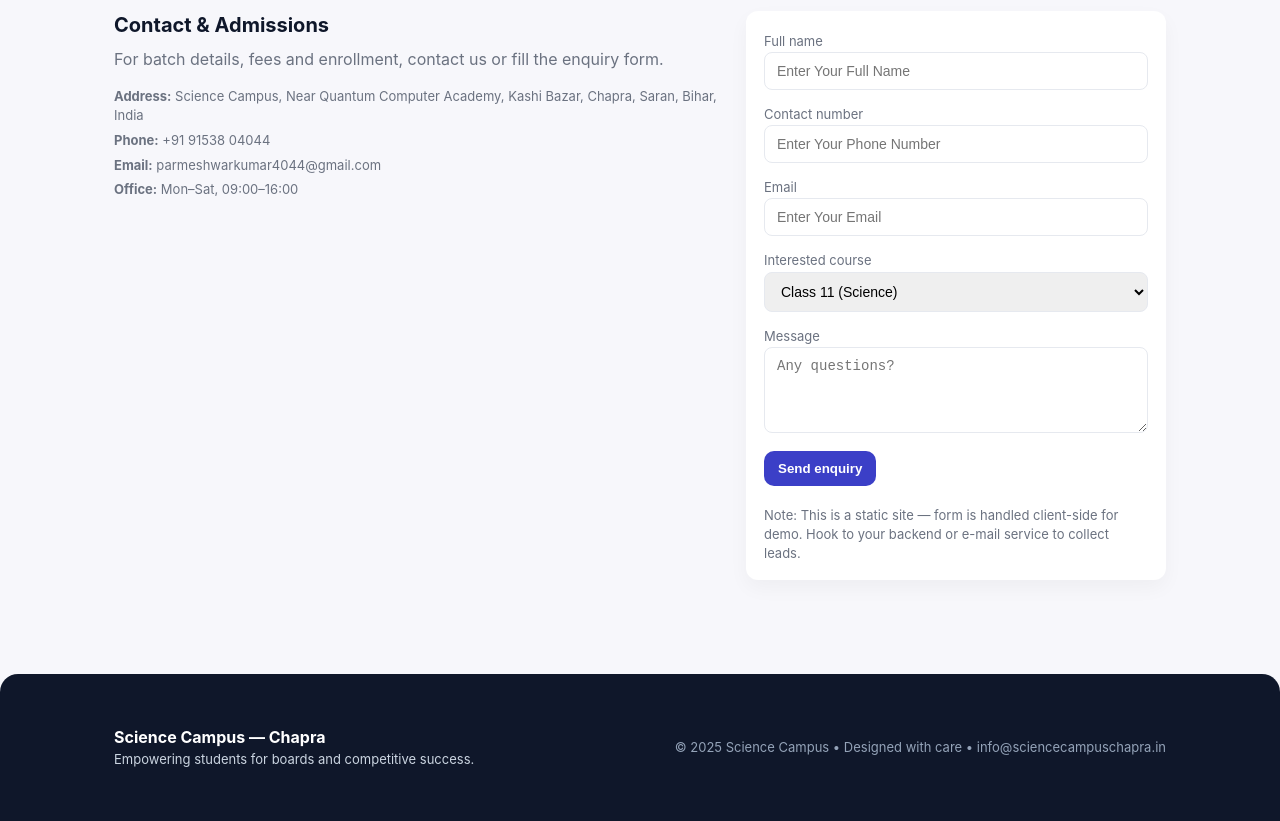
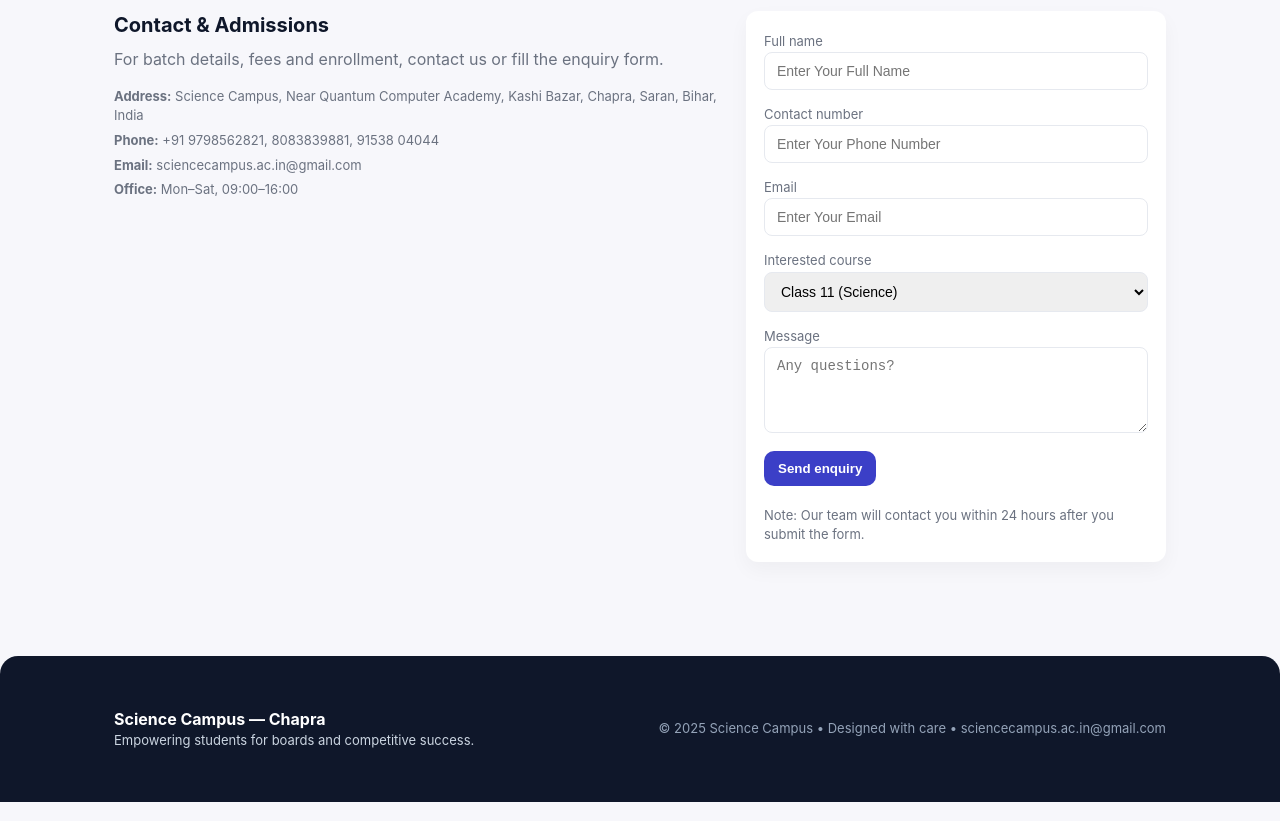
Before and after one commit to parmeshwar-01/science-campus, a plain HTML site: page index.html in a window 1280 px wide. Shown: the part 2160-2981 px from the top of the page. Drawn offline with Linux system fonts and the light colour scheme.

Commit message:
Update index.html

```diff
--- a/index.html
+++ b/index.html
@@ -336,8 +336,8 @@
 
             <div style="margin-top:12px" class="small muted">
               <div><strong>Address:</strong> Science Campus, Near Quantum Computer Academy, Kashi Bazar, Chapra, Saran, Bihar, India</div>
-              <div style="margin-top:6px"><strong>Phone:</strong> +91 91538 04044</div>
-              <div style="margin-top:6px"><strong>Email:</strong> parmeshwarkumar4044@gmail.com</div>
+              <div style="margin-top:6px"><strong>Phone:</strong> +91 9798562821, 8083839881, 91538 04044</div>
+              <div style="margin-top:6px"><strong>Email:</strong> sciencecampus.ac.in@gmail.com</div>
               <div style="margin-top:6px"><strong>Office:</strong> Mon–Sat, 09:00–16:00</div>
             </div>
           </div>
@@ -376,7 +376,7 @@
                 <div id="contact-status" class="small muted" aria-live="polite"></div>
               </div>
 
-              <div class="small muted" style="margin-top:8px">Note: This is a static site — form is handled client-side for demo. Hook to your backend or e-mail service to collect leads.</div>
+              <div class="small muted" style="margin-top:8px">Note: Our team will contact you within 24 hours after you submit the form.</div>
             </form>
           </div>
         </div>
@@ -392,7 +392,7 @@
         <div class="small muted" style="color:#cbd5e1">Empowering students for boards and competitive success.</div>
       </div>
       <div class="small muted" style="color:#94a3b8">
-        © <span id="year"></span> Science Campus • Designed with care • info@sciencecampuschapra.in
+        © <span id="year"></span> Science Campus • Designed with care • sciencecampus.ac.in@gmail.com
       </div>
     </div>
   </footer>
```
